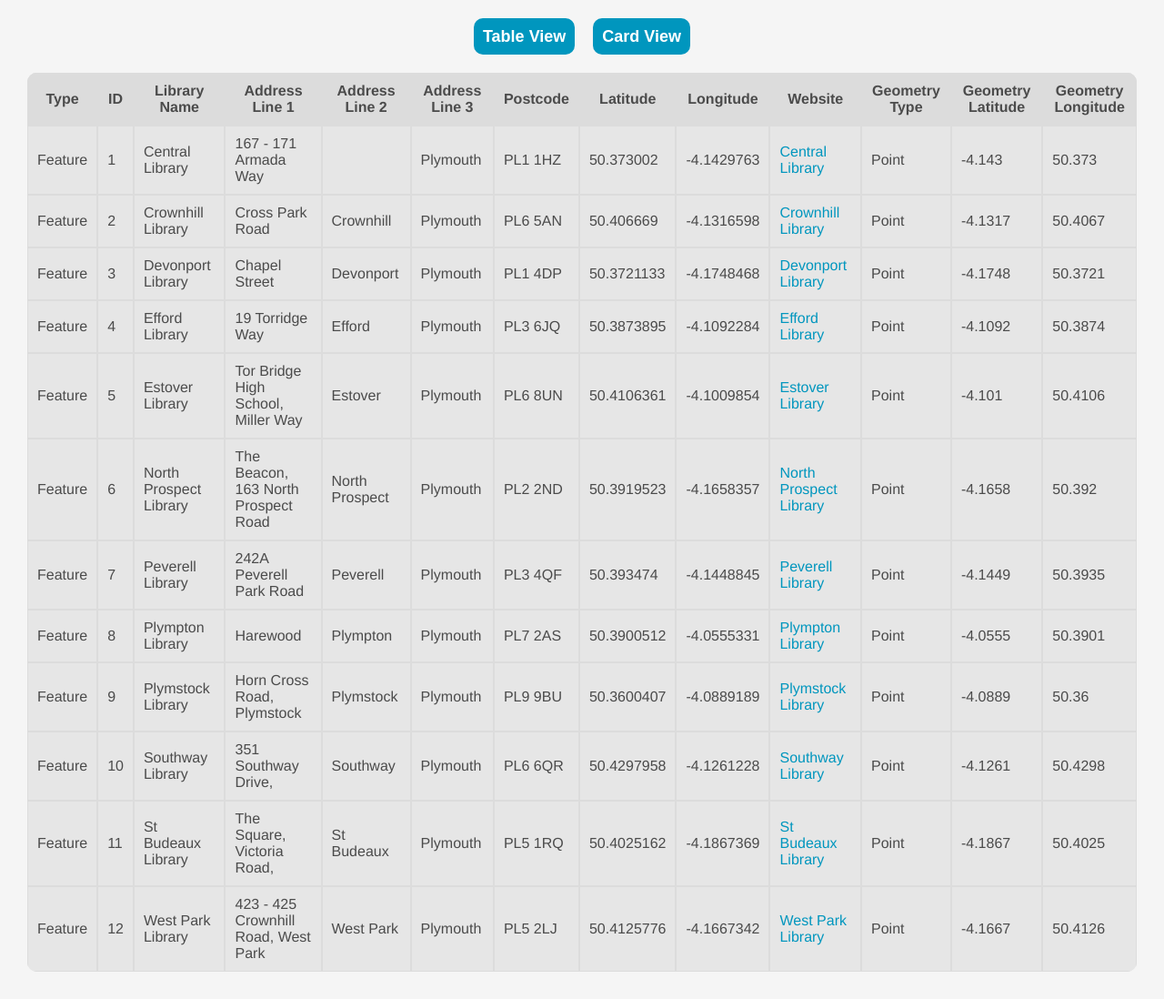
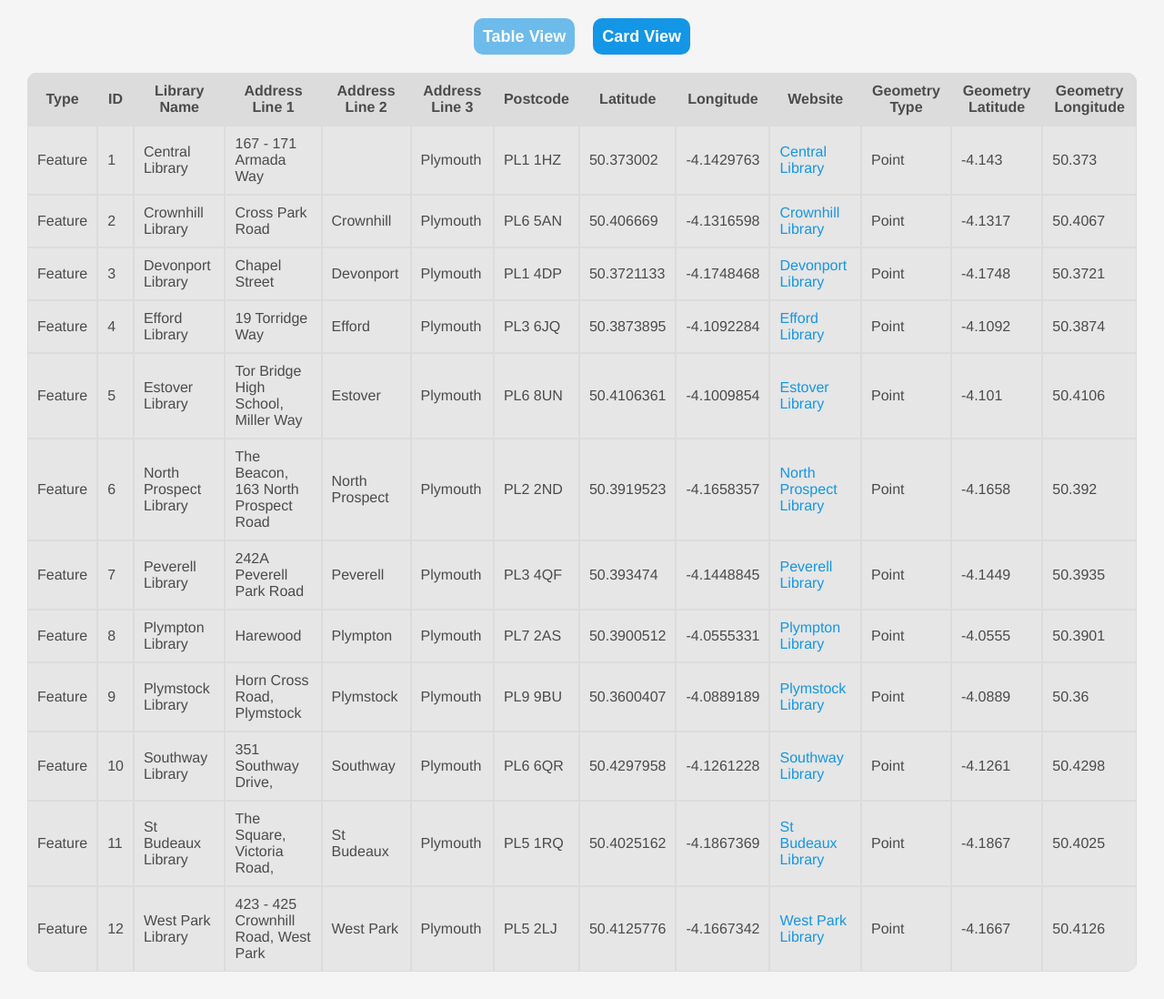
Before and after one commit to Xtrendence/COMP2001-Coursework, a PHP site: page /data.php in a window 1280 px wide. Shown: the whole page at 91% size. Run offline with PHP 8.4, Linux system fonts and the light colour scheme.

Commit message:
Added functionality to the view buttons.

```diff
--- a/assets/css/style.css
+++ b/assets/css/style.css
@@ -1,4 +1,5 @@
 :root {
+	--accent-color:rgb(20, 150, 230);
 	--shadow-dark:0 6px 10px rgba(40,40,40,0.2);
 	--shadow-darker:0 6px 10px rgba(40,40,40,0.35);
 	--font-family:"Helvetica Neue", "Lucida Grande", "Arial", "Verdana", "Tahoma", sans-serif;
@@ -20,7 +21,7 @@ button, input {
 }
 a {
 	text-decoration:none;
-	color:rgb(0,150,190);
+	color:var(--accent-color);
 }
 .noselect {
 	-webkit-user-select:none;
@@ -66,13 +67,17 @@ a {
 	font-size:18px;
 	font-weight:bold;
 	color:rgb(255,255,255);
-	background:rgb(0,150,190);
+	background:var(--accent-color);
 	border-radius:10px;
 	transition:transform 0.25s;
 	cursor:pointer;
 }
 .buttons-wrapper button:hover {
 	transform:scale(0.95);
+}
+.buttons-wrapper button.active {
+	opacity:0.6;
+	pointer-events:none;
 }
 .data-wrapper {
 	overflow:hidden;
--- a/assets/js/main.js
+++ b/assets/js/main.js
@@ -1,3 +1,27 @@
 document.addEventListener("DOMContentLoaded", () => {
+	let buttonTableView = document.getElementById("table-view");
+	let buttonCardView = document.getElementById("card-view");
 
+	let divTableWrapper = document.getElementsByClassName("table-wrapper")[0];
+	let divCardWrapper = document.getElementsByClassName("card-wrapper")[0];
+
+	buttonTableView.addEventListener("click", () => changeView("table"));
+	buttonCardView.addEventListener("click", () => changeView("card"));
+
+	function changeView(view) {
+		if(view === "table") {
+			buttonTableView.classList.add("active");
+			buttonCardView.classList.remove("active");
+
+			divTableWrapper.classList.remove("hidden");
+			divCardWrapper.classList.add("hidden");
+		}
+		else {
+			buttonTableView.classList.remove("active");
+			buttonCardView.classList.add("active");
+
+			divTableWrapper.classList.add("hidden");
+			divCardWrapper.classList.remove("hidden");
+		}
+	}
 });
--- a/data.php
+++ b/data.php
@@ -1,5 +1,5 @@
 <?php
-	function displayData() {
+	function displayData($view) {
 		$html = "";
 		$file = "./dataset.json";
 		$content = file_get_contents($file);
@@ -25,7 +25,12 @@
 			$geometryLatitude = $coordinates[0];
 			$geometryLongitude = $coordinates[1];
 
-			$html .= '<tr class="entry"><td>' . $type . '</td><td>' . $id . '</td><td>' . $name . '</td><td>' . $addressLine1 . '</td><td>' . $addressLine2 . '</td><td>' . $addressLine3 . '</td><td>' . $postcode . '</td><td>' . $latitude . '</td><td>' . $longitude . '</td><td><a href="' . $website . '">' . $name . '</a></td><td>' . $geometryType . '</td><td>' . $geometryLatitude . '</td><td>' . $geometryLongitude . '</td></tr>';
+			if($view === "table") {
+				$html .= '<tr class="entry"><td>' . $type . '</td><td>' . $id . '</td><td>' . $name . '</td><td>' . $addressLine1 . '</td><td>' . $addressLine2 . '</td><td>' . $addressLine3 . '</td><td>' . $postcode . '</td><td>' . $latitude . '</td><td>' . $longitude . '</td><td><a href="' . $website . '">' . $name . '</a></td><td>' . $geometryType . '</td><td>' . $geometryLatitude . '</td><td>' . $geometryLongitude . '</td></tr>';
+			}
+			else {
+
+			}
 		}
 		return $html;
 	}
@@ -53,7 +58,7 @@
 	</head>
 	<body>
 		<div class="buttons-wrapper">
-			<button id="table-view">Table View</button>
+			<button class="active" id="table-view">Table View</button>
 			<button id="card-view">Card View</button>
 		</div>
 		<div class="data-wrapper">
@@ -74,8 +79,11 @@
 						<th>Geometry Latitude</th>
 						<th>Geometry Longitude</th>
 					</tr>
-					<?php echo displayData(); ?>
+					<?php echo displayData("table"); ?>
 				</table>
+			</div>
+			<div class="card-wrapper hidden">
+				<?php echo displayData("card"); ?>
 			</div>
 		</div>
 	</body>
```
